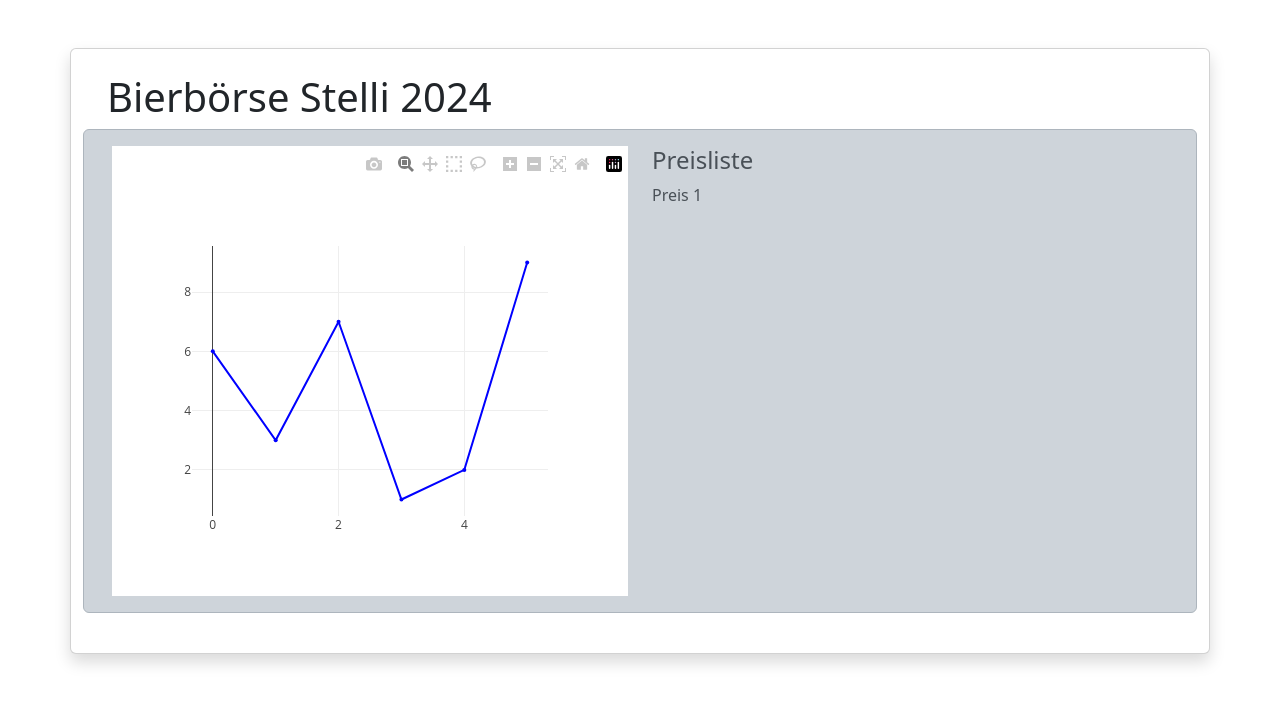
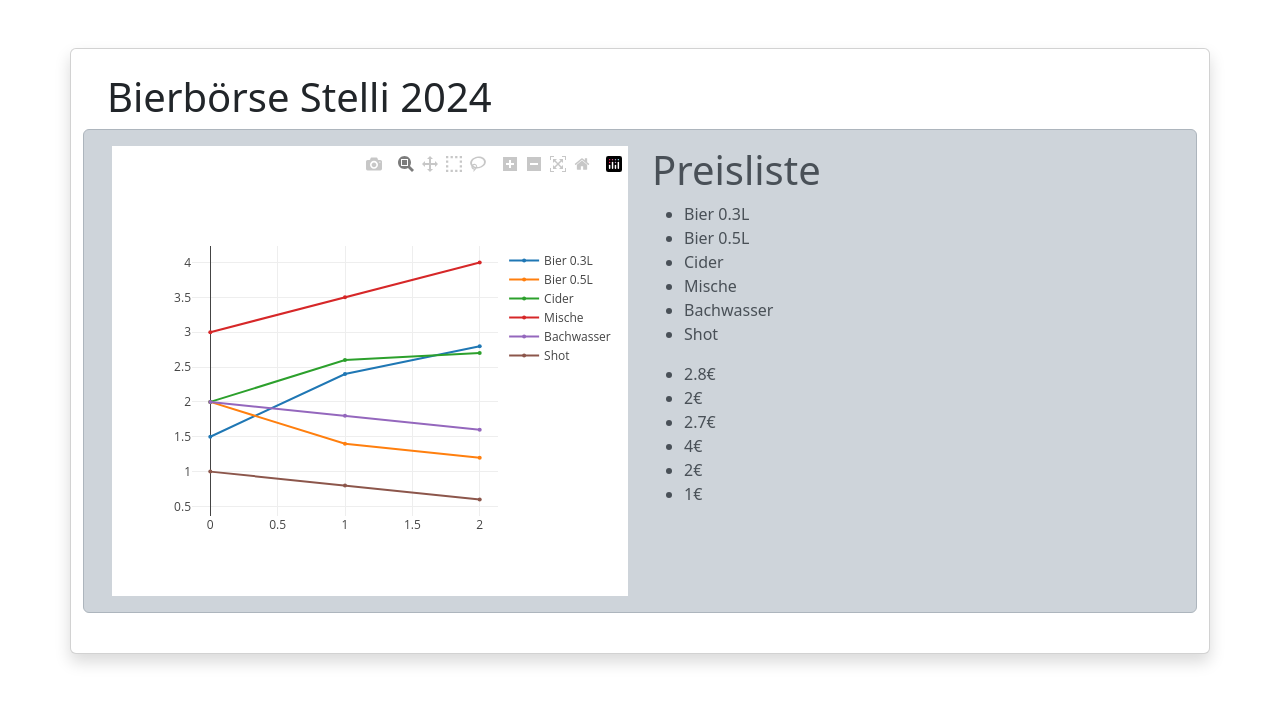
Before and after one commit to Bushty/stelli-bierboerse, a Flask app: page /graph in a window 1280 px wide. Shown: the top 704 px of the page. Run offline with Flask 3, Linux system fonts and the light colour scheme; some libraries are stand-ins or nearby versions.

Commit message:
Graphen und Preisanzeige implementiert. Muss noch für Übersichtlichkeit überarbeitet werden

```diff
--- a/app.py
+++ b/app.py
@@ -8,6 +8,8 @@ app = Flask(__name__)
 
 PREIS_ANSTIEG_FAKTOR = 1.05
 PREIS_ABSTIEG_FAKTOR = 0.95
+
+jsonPath = "./history.json"
 
 # Generate random data for the graph
 def generate_data():
@@ -20,20 +22,41 @@ def button_page():
 
 @app.route('/graph')
 def graph_page():
-    # Generate new data for the graph
-    variables = generate_data()
-    # Create a bar chart using Plotly
-    line = go.Scatter(
-        x=list(range(len(variables))),  # X-axis as a sequence of numbers
-        y=variables,
-        mode='lines+markers',           # Display both lines and markers
-        line=dict(color='blue', width=2), # Set line color to blue and line width
-        marker=dict(size=4)             # Set marker size for points on the line
-    )
+    # load json from file
+    with open(jsonPath, 'r') as file:
+        data = json.load(file)
 
-    graph_json = json.dumps([line], cls=PlotlyJSONEncoder)
+    # timestamps aus json laden
+    timestamps = data['history']['time']
+    # preise aus json laden
+    beverages = data['history']['beverages']
+
+    lines = []
+    for beverage in beverages:
+        line = go.Scatter(
+            x = timestamps,                     # X-axis as a sequence of numbers
+            y = beverage['prices'],
+            mode = 'lines+markers',             # Display both lines and markers
+            line = dict(width=2), # Set line color to blue and line width
+            marker = dict(size=4),              # Set marker size for points on the line
+            name = beverage['name']
+        )
+        lines += [line]
+
+    graph_json = json.dumps(lines, cls=PlotlyJSONEncoder)
+
+    # aktuelle Preise zusammenfassen
+    latestPrices = [
+        {
+            "name": beverage["name"],
+            "price": max(beverage["prices"])  # Höchster Preis ist der neueste
+        }
+        for beverage in beverages
+    ]
+
     # Pass the graph data to the template
-    return render_template('graph.html', graph_json=graph_json)
+    return render_template('graph.html', graph_json=graph_json, prices=latestPrices)
+
 
 if __name__ == '__main__':
     app.run(debug=True)
--- a/history.json
+++ b/history.json
@@ -8,72 +8,95 @@
                     "name": "Bier 0.3L",
                     "default_price": 1.5,
                     "price_min": 0.5,
-                    "price_max": 10.0,
+                    "price_max": 10.0
                 },
                 {
                     "name": "Bier 0.5L",
                     "default_price": 2.0,
                     "price_min": 0.8,
-                    "price_max": 10.0,
+                    "price_max": 10.0
                 },
                 {
                     "name": "Cider",
                     "default_price": 2.0,
                     "price_min": 1.0,
-                    "price_max": 10.0,
+                    "price_max": 10.0
                 },
                 {
                     "name": "Mische",
                     "default_price": 3.0,
                     "price_min": 1.5,
-                    "price_max": 10.0,
+                    "price_max": 10.0
                 },
                 {
                     "name": "Bachwasser",
                     "default_price": 2.0,
                     "price_min": 1.0,
-                    "price_max": 10.0,
+                    "price_max": 10.0
                 },
                 {
                     "name": "Shot",
                     "default_price": 1.0,
                     "price_min": 0.5,
-                    "price_max": 10.0,
-                },
-
-
+                    "price_max": 10.0
+                }
             ]
         },
-        "history": [
-            {
-                "time": 0,
-                "prices": [
+        "history": {
+            "time": [
+                0,
+                1,
+                2
+            ],
+            "beverages": [
                 {
                     "name": "Bier 0.3L",
-                        "price": 1.5
+                    "prices": [
+                        1.5,
+                        2.4,
+                        2.8
+                    ]
                 },
                 {
                     "name": "Bier 0.5L",
-                        "price": 2.0
+                    "prices": [
+                        2.0,
+                        1.4,
+                        1.2
+                    ]
                 },
                 {
                     "name": "Cider",
-                        "price": 2.0
+                    "prices": [
+                        2.0,
+                        2.6,
+                        2.7
+                    ]
                 },
                 {
                     "name": "Mische",
-                        "price": 3.0
+                    "prices": [
+                        3.0,
+                        3.5,
+                        4.0
+                    ]
                 },
                 {
                     "name": "Bachwasser",
-                        "price": 2.0
+                    "prices": [
+                        2.0,
+                        1.8,
+                        1.6
+                    ]
                 },
                 {
                     "name": "Shot",
-                        "price": 1.0
-                    },
+                    "prices": [
+                        1.0,
+                        0.8,
+                        0.6
                     ]
                 }
-
             ]
         }
+}
--- a/templates/graph.html
+++ b/templates/graph.html
@@ -4,7 +4,10 @@
     <meta charset="UTF-8">
     <meta name="viewport" content="width=device-width, initial-scale=1.0">
     <title>Bierkurs</title>
+
+    <!-- Stylesheet -->
     <link rel="stylesheet" href="https://cdn.jsdelivr.net/npm/bootstrap@5.3.0-alpha3/dist/css/bootstrap.min.css">
+
     <script src="https://cdn.plot.ly/plotly-latest.min.js"></script>
 </head>
 <body>
@@ -29,13 +32,56 @@
                     }, 30000);
                 </script>
             </div>
-            <div class="col">
-                <h4>Preisliste</h4>
-                <p>Preis 1</p>
+            <div class="col-6">
+                <h1>Preisliste</h1>
+
+                <div class="col-6">
+                    <ul id="name-list"></ul>  <!-- Die Liste wird hier befüllt -->
+                </div>
+
+                <div class="col-6">
+                    <ul id="price-list"></ul>  <!-- Die Liste wird hier befüllt -->
+                </div>
+
+                <script>
+                    const prices = {{ prices|tojson|safe }};  // Angenommene Übergabe der JSON-Daten aus dem Backend
+
+                    const nameList = document.getElementById("name-list");
+                    const priceList = document.getElementById("price-list");
+
+                    // Schleife durch die Getränke und Erstellen der Listeneinträge
+                    prices.forEach(beverage => {
+
+                        // Erstellen eines neuen Listenelements
+                        const nameli = document.createElement("li");
+                        const priceli = document.createElement("li");
+                        nameli.classList.add("name-item");
+                        priceli.classList.add("price-item");
+
+                        // Erstellen des Namens-Spans
+                        const nameSpan = document.createElement("span");
+                        nameSpan.classList.add("name");
+                        nameSpan.textContent = beverage.name;
+
+                        // Erstellen des Preis-Spans
+                        const priceSpan = document.createElement("span");
+                        priceSpan.classList.add("price");
+                        priceSpan.textContent = beverage.price + "€";
+
+                        // Append Name und Preis-Container zum Listenelement
+                        nameli.appendChild(nameSpan);
+                        priceli.appendChild(priceSpan);
+
+                        // Füge das Listenelement zur Liste hinzu
+                        nameList.appendChild(nameli);
+                        priceList.appendChild(priceli);
+                    });
+                </script>
             </div>
+
         </div>
-        <div id="content" class="container">
-        </div>
+    </div>
+    <div id="content" class="container">
     </div>
 </body>
 </html>
```
Also changed, not shown: templates/style.css (added, +26 -0 lines), 1 other file. Lines whose indentation alone changed are shown as unchanged.
